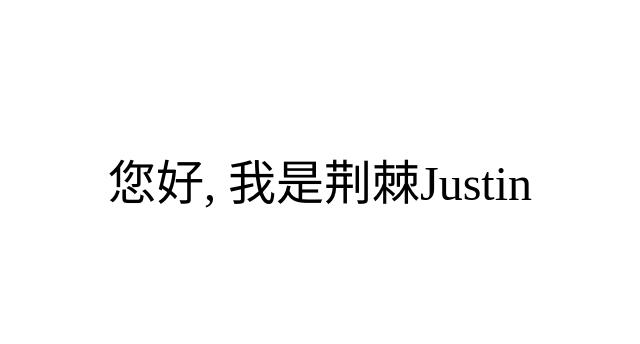
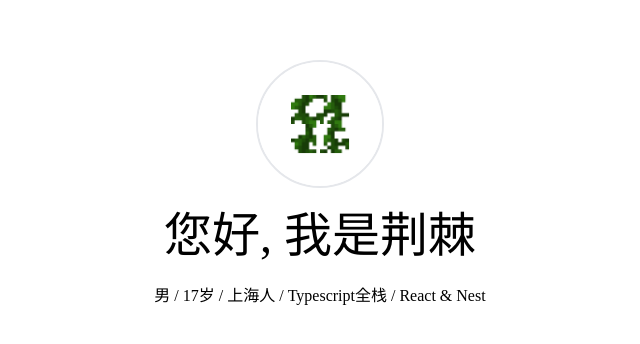
Before and after one commit to jsun969/home, a React (Vite) app: page / in a window 1280 px wide. Shown: the part 216-560 px from the top of the page, without its empty margins (320-960 px from the left). Built offline with nearby package versions, Linux system fonts and the light colour scheme; a web font is replaced by a local one.

Commit message:
feat: add avatar and descriptions

```diff
--- a/src/App.tsx
+++ b/src/App.tsx
@@ -3,8 +3,17 @@ import React from 'react';
 const App: React.FC = () => {
   return (
     <div className="flex h-screen">
-      <div className="m-auto">
-        <div className="text-5xl">您好, 我是荆棘Justin</div>
+      <div className="m-auto text-center flex flex-col gap-6">
+        <img
+          alt="avatar"
+          src="/avatar.png"
+          className="m-auto border-2 w-32 rounded-full"
+        />
+        <div className="text-5xl">您好, 我是荆棘</div>
+        <div>
+          男 / {new Date().getFullYear() - 2005}岁 / 上海人 / Typescript全栈 /
+          React & Nest
+        </div>
       </div>
     </div>
   );
```
Also changed, not shown: public/avatar.png (added).
